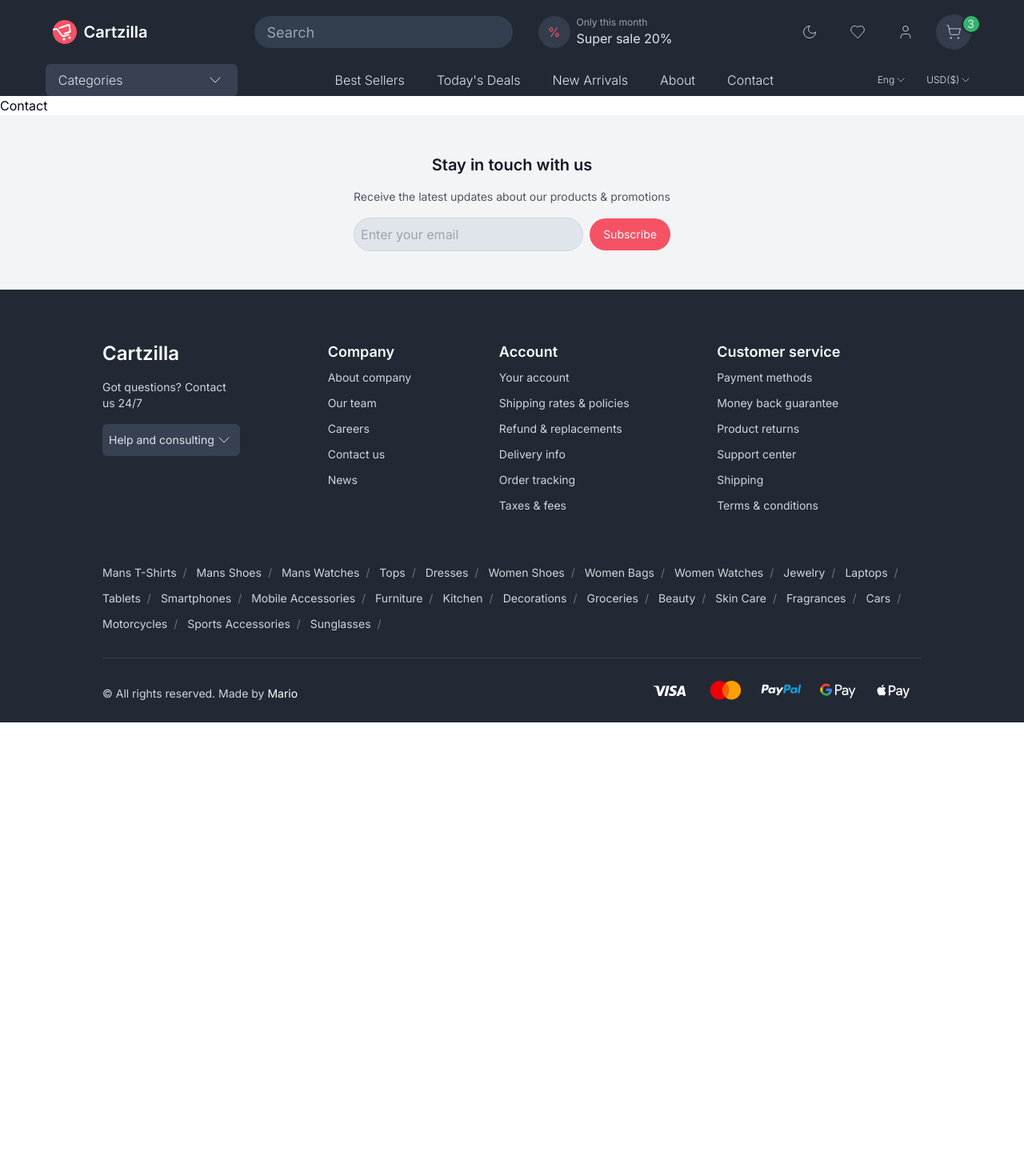
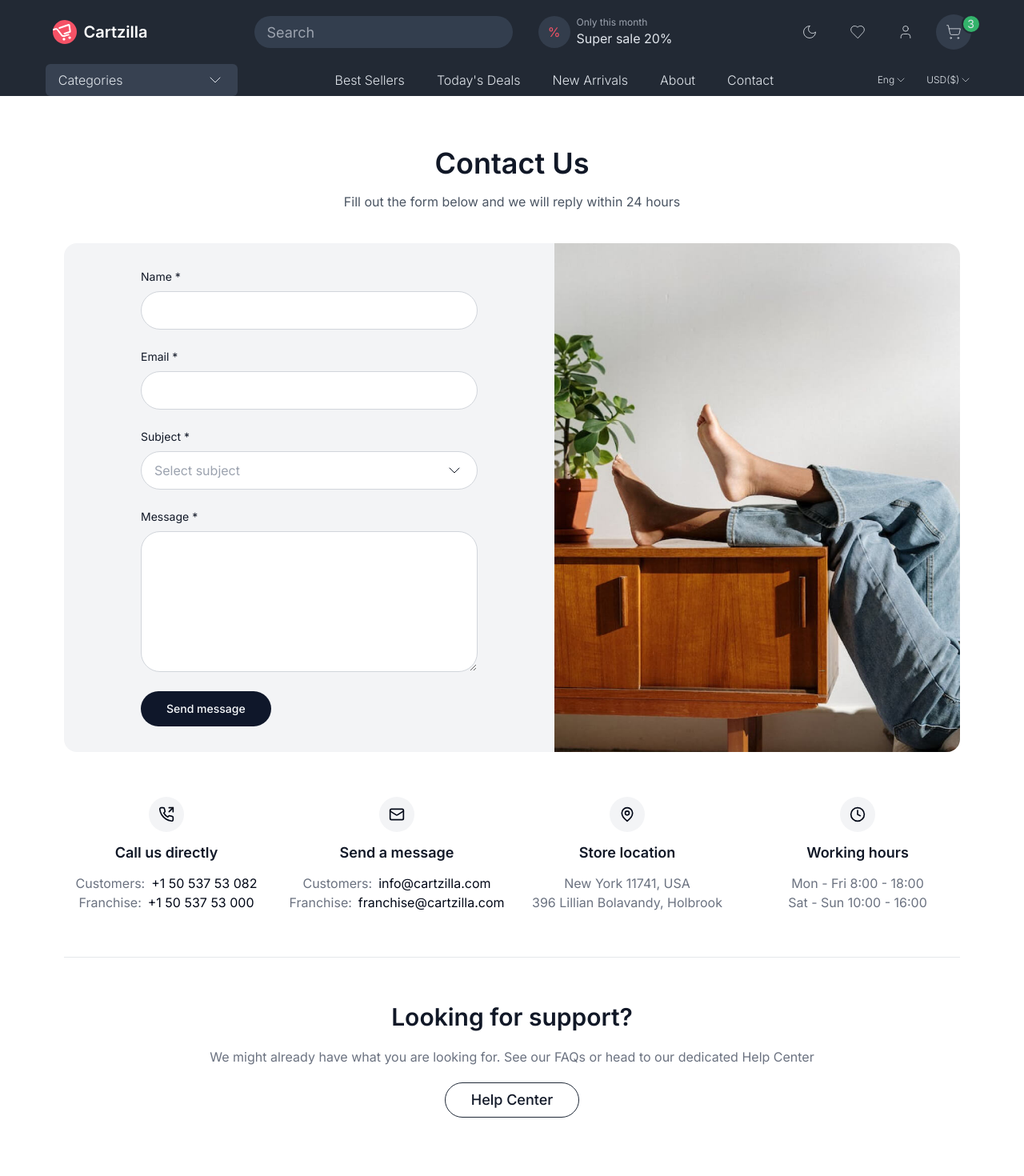
Before and after one commit to rikimario/Cartzilla-NextJs, a Next.js app: page /contact in a window 1280 px wide. Shown: the top 1470 px of the page at 80% size. Before the commit the page ends 903 px from the top, so only its background shows below. Built offline with nearby package versions, Linux system fonts and the light colour scheme.

Commit message:
add contact section

```diff
--- a/src/app/contact/page.tsx
+++ b/src/app/contact/page.tsx
@@ -1,9 +1,193 @@
+import { Button } from "@/components/ui/button";
+import {
+  DropdownMenu,
+  DropdownMenuContent,
+  DropdownMenuItem,
+  DropdownMenuTrigger,
+} from "@/components/ui/dropdown-menu";
+import { ChevronDown, Clock, Mail, MapPin, PhoneOutgoing } from "lucide-react";
+import Image from "next/image";
 import React from "react";
 
 export default function page() {
   return (
-    <div>
-      <div>Contact</div>
+    <div className="py-6 px-4 xl:px-20 2xl:px-[7.8rem]">
+      <div className="text-center py-6">
+        <h1 className="text-3xl lg:text-4xl text-gray-900 dark:text-white font-semibold py-4">
+          Contact Us
+        </h1>
+        <p className="text-gray-600 dark:text-gray-300 pb-4">
+          Fill out the form below and we will reply within 24 hours
+        </p>
+      </div>
+
+      <div className="md:flex">
+        <div className="p-8 md:px-14 xl:px-24 bg-gray-100 w-full rounded-2xl md:rounded-r-none md:rounded-br-none">
+          <form>
+            <div className="pb-6 flex flex-col gap-2">
+              <label className="text-sm text-gray-900" htmlFor="">
+                Name *
+              </label>
+              <input
+                className="w-full h-12 rounded-3xl border border-gray-300 px-4"
+                type="text"
+              />
+            </div>
+
+            <div className="pb-6 flex flex-col gap-2">
+              <label className="text-sm text-gray-900" htmlFor="">
+                Email *
+              </label>
+              <input
+                className="w-full h-12 rounded-3xl border border-gray-300 px-4"
+                type="email"
+              />
+            </div>
+
+            <div className="pb-6 flex flex-col gap-2">
+              <label className="text-sm text-gray-900" htmlFor="">
+                Subject *
+              </label>
+              <DropdownMenu>
+                <DropdownMenuTrigger className="flex items-center justify-between bg-white w-full h-12 rounded-3xl border border-gray-300 px-4 text-gray-400">
+                  Select subject
+                  <span className="text-gray-900">
+                    <ChevronDown strokeWidth={1} />
+                  </span>
+                </DropdownMenuTrigger>
+                <DropdownMenuContent className="p-4">
+                  <DropdownMenuItem className="text-gray-900 p-2 text-base">
+                    General inquiry
+                  </DropdownMenuItem>
+                  <DropdownMenuItem className="text-gray-900 p-2 text-base">
+                    Order status
+                  </DropdownMenuItem>
+                  <DropdownMenuItem className="text-gray-900 p-2 text-base">
+                    Product information
+                  </DropdownMenuItem>
+                  <DropdownMenuItem className="text-gray-900 p-2 text-base">
+                    Technical support
+                  </DropdownMenuItem>
+                  <DropdownMenuItem className="text-gray-900 p-2 text-base">
+                    Website feedback
+                  </DropdownMenuItem>
+                  <DropdownMenuItem className="text-gray-900 p-2 text-base">
+                    Account assistance
+                  </DropdownMenuItem>
+                  <DropdownMenuItem className="text-gray-900 p-2 text-base">
+                    Security concerns
+                  </DropdownMenuItem>
+                </DropdownMenuContent>
+              </DropdownMenu>
+            </div>
+
+            <div className="pb-6 flex flex-col gap-2">
+              <label className="text-sm text-gray-900" htmlFor="">
+                Message *
+              </label>
+              <textarea
+                className="w-full min-h-44 rounded-3xl border border-gray-300 p-4"
+                name=""
+                id=""
+              ></textarea>
+            </div>
+
+            <div>
+              <Button className="rounded-3xl" size="lg">
+                Send message
+              </Button>
+            </div>
+          </form>
+        </div>
+        <div className="hidden md:block w-full">
+          <Image
+            className="h-full w-full object-cover rounded-r-2xl rounded-br-2xl"
+            src="/form-image.jpg"
+            alt="form-image"
+            width={500}
+            height={500}
+          />
+        </div>
+      </div>
+
+      <div className="py-14 grid grid-cols-1 md:grid-cols-2 lg:grid-cols-4 gap-8 border-b-[1px] border-gray-200">
+        <div className="flex flex-col items-center justify-center px-2">
+          <div className="bg-gray-100 p-3 rounded-full">
+            <PhoneOutgoing className="w-5 h-5" strokeWidth={2} />
+          </div>
+          <p className="text-gray-900 font-semibold text-lg py-3">
+            Call us directly
+          </p>
+          <div className="flex lg:flex-col xl:flex-row text-center gap-2">
+            <p className="text-gray-500">Customers:</p>
+            <p>+1 50 537 53 082</p>
+          </div>
+          <div className="flex lg:flex-col xl:flex-row text-center gap-2">
+            <p className="text-gray-500">Franchise:</p>
+            <p>+1 50 537 53 000</p>
+          </div>
+        </div>
+
+        <div className="flex flex-col items-center justify-center px-2">
+          <div className="bg-gray-100 p-3 rounded-full">
+            <Mail className="w-5 h-5" strokeWidth={2} />
+          </div>
+          <p className="text-gray-900 font-semibold text-lg py-3">
+            Send a message
+          </p>
+          <div className="flex lg:flex-col xl:flex-row text-center gap-2">
+            <p className="text-gray-500">Customers:</p>
+            <p>info@cartzilla.com</p>
+          </div>
+          <div className="flex lg:flex-col xl:flex-row text-center gap-2">
+            <p className="text-gray-500">Franchise:</p>
+            <p>franchise@cartzilla.com</p>
+          </div>
+        </div>
+
+        <div className="flex flex-col items-center justify-center px-2">
+          <div className="bg-gray-100 p-3 rounded-full">
+            <MapPin className="w-5 h-5" strokeWidth={2} />
+          </div>
+          <p className="text-gray-900 font-semibold text-lg py-3">
+            Store location
+          </p>
+          <div className="text-center h-full">
+            <p className="text-gray-500">New York 11741, USA</p>
+            <p className="text-gray-500">396 Lillian Bolavandy, Holbrook</p>
+          </div>
+        </div>
+
+        <div className="flex flex-col items-center justify-center px-2">
+          <div className="bg-gray-100 p-3 rounded-full">
+            <Clock className="w-5 h-5" strokeWidth={2} />
+          </div>
+          <p className="text-gray-900 font-semibold text-lg py-3">
+            Working hours
+          </p>
+          <div className="text-center h-full">
+            <p className="text-gray-500">Mon - Fri 8:00 - 18:00</p>
+            <p className="text-gray-500">Sat - Sun 10:00 - 16:00</p>
+          </div>
+        </div>
+      </div>
+
+      <div className="py-14 text-center">
+        <h1 className="text-2xl md:text-3xl font-semibold text-gray-900 pb-5">
+          Looking for support?
+        </h1>
+        <p className="text-gray-500 pb-5">
+          We might already have what you are looking for. See our FAQs or head
+          to our dedicated Help Center
+        </p>
+        <Button
+          size="lg"
+          variant="outline"
+          className="rounded-3xl text-gray-900 border-gray-800 text-lg"
+        >
+          Help Center
+        </Button>
+      </div>
     </div>
   );
 }
--- a/src/components/newsletter/NewsLetter.tsx
+++ b/src/components/newsletter/NewsLetter.tsx
@@ -6,7 +6,7 @@ export default function NewsLetter() {
     <div className="flex flex-col items-center justify-center text-center px-3 bg-gray-100 dark:bg-gray-800">
       <div className="py-12">
         <div>
-          <h1 className="text-xl text-gray-900 font-semibold dark:text-white">
+          <h1 className="text-xl md:text-2xl text-gray-900 font-semibold dark:text-white">
             Stay in touch with us
           </h1>
           <p className="text-sm text-gray-600 dark:text-gray-300 py-4">
```
Also changed, not shown: public/form-image.jpg (added).
